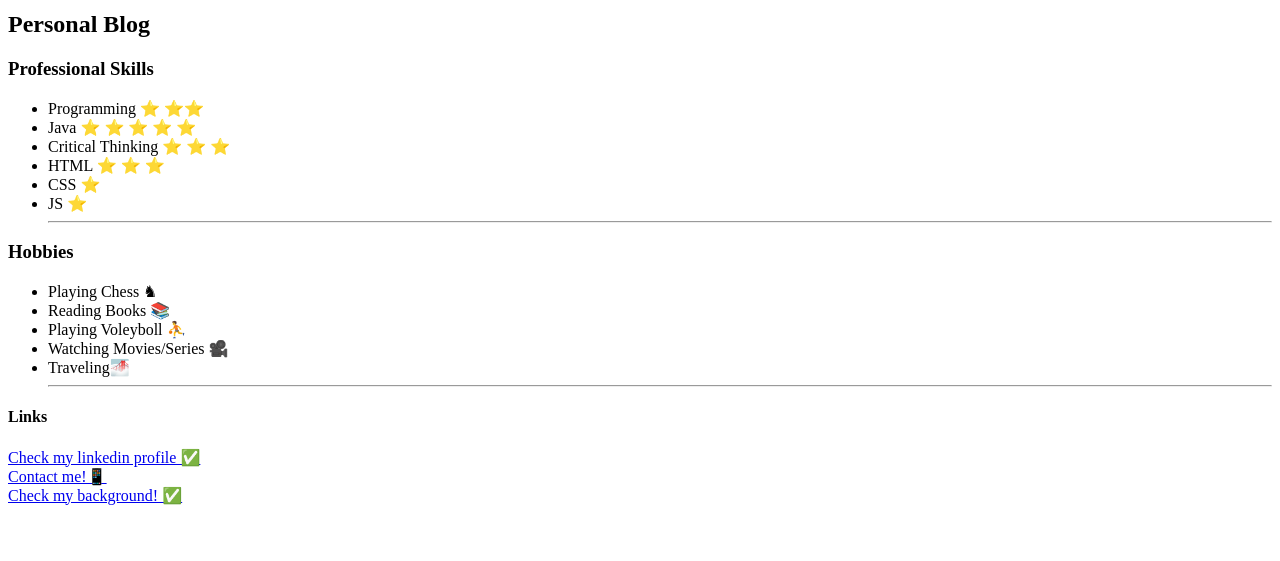
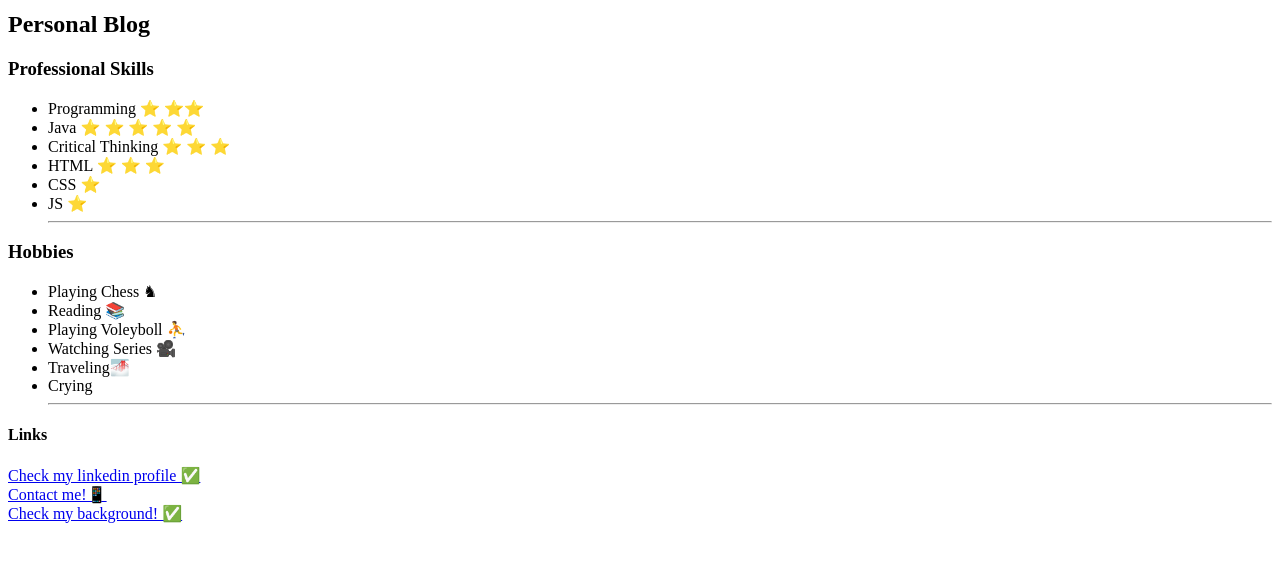
Before and after one commit to atlashamzali/atlashamzali.github.io, a plain HTML site: page index.html in a window 1280 px wide. Shown: the part 233-794 px from the top of the page. Drawn offline with Linux system fonts and the light colour scheme.

Commit message:
Update index.html

```diff
--- a/index.html
+++ b/index.html
@@ -30,10 +30,11 @@
             <h3>Hobbies</h3>
             <ul>
             <li>Playing Chess ♞</li>
-            <li>Reading Books 📚</li>
+            <li>Reading 📚</li>
             <li>Playing Voleyboll ⛹</li>
-            <li>Watching Movies/Series 🎥</li>
+            <li> Watching Series 🎥</li>
             <li>Traveling🌁</li>
+            <li>Crying</li>
             <hr>
         </ul>
             <h4>Links </h4>
```
